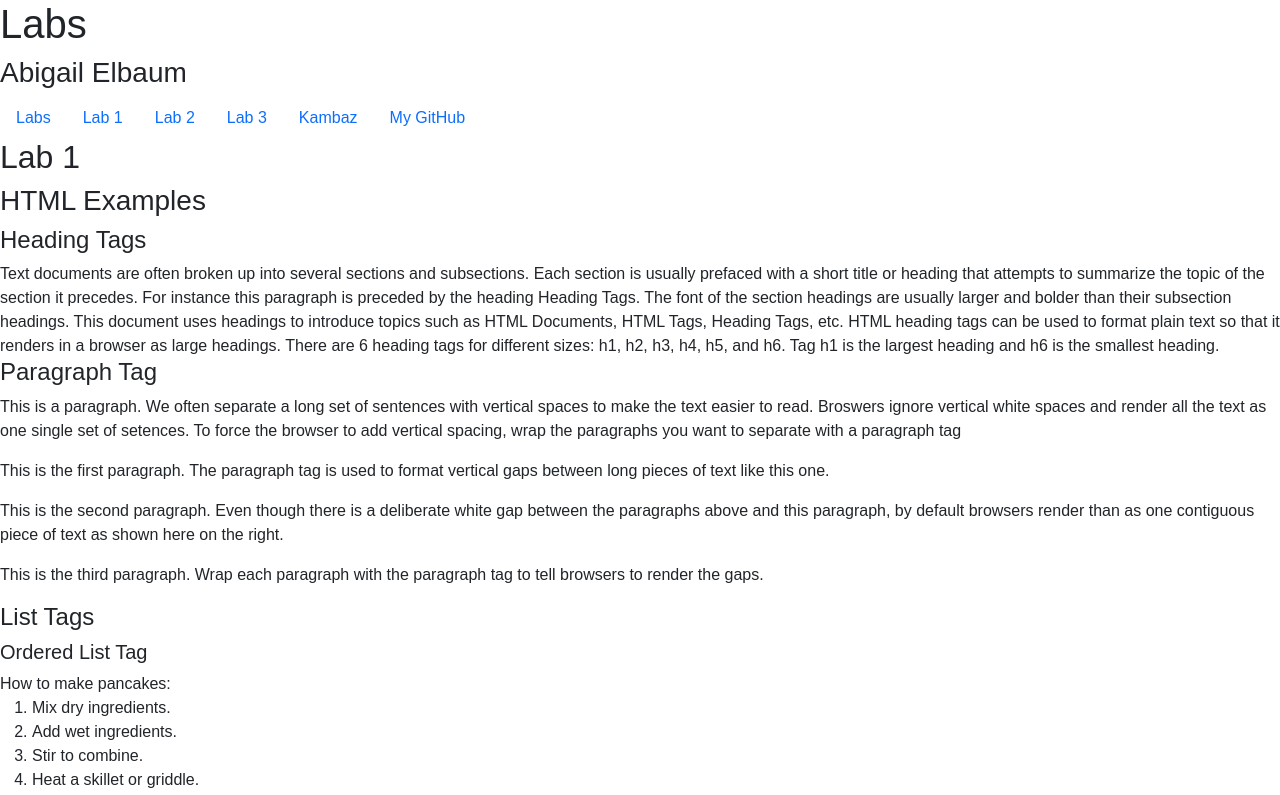
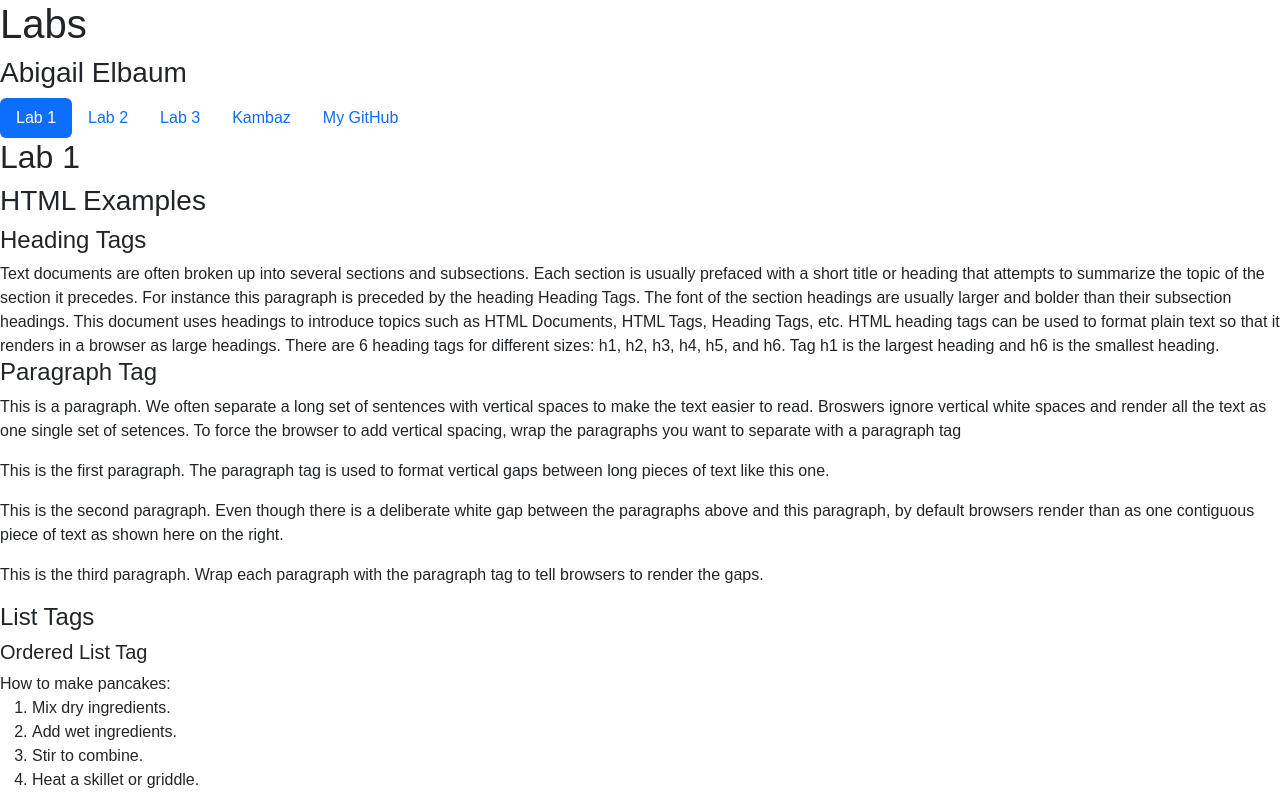
Before and after one commit to abbyelbaum/kambaz-react-web-app, a React (Vite) app: page /#/Labs/Lab1 in a window 1280 px wide. Shown: the top 795 px of the page. Built offline with nearby package versions, Linux system fonts and the light colour scheme.

Commit message:
Working with Location

```diff
--- a/src/Labs/TOC.tsx
+++ b/src/Labs/TOC.tsx
@@ -1,25 +1,21 @@
 import Nav from "react-bootstrap/Nav";
+import { useLocation } from "react-router";
+import {Link} from "react-router-dom";
 
 export default function TOC() {
+    const {pathname} = useLocation();
+
     return(
-        <Nav variant="pills">
+        <Nav variant="pills" id="wd-toc">
+            <Nav.Item> <Nav.Link as={Link} to="/Labs/Lab1" id="wd-a1"
+                active={pathname.includes("Lab1")}> Lab 1 </Nav.Link> </Nav.Item>
+            <Nav.Item> <Nav.Link as={Link} to="/Labs/Lab2" id="wd-a2"
+                active={pathname.includes("Lab2")}> Lab 2 </Nav.Link> </Nav.Item>
+            <Nav.Item> <Nav.Link as={Link} to="/Labs/Lab3" id="wd-a3"
+                active={pathname.includes("Lab3")}> Lab 3 </Nav.Link> </Nav.Item>
+            <Nav.Item> <Nav.Link as={Link} to="/Kambaz" id="wd-a3"> Kambaz </Nav.Link> </Nav.Item>
             <Nav.Item>
-                <Nav.Link href="#/Labs">Labs</Nav.Link>
-            </Nav.Item>
-            <Nav.Item>
-                <Nav.Link href="#/Labs/Lab1">Lab 1</Nav.Link>
-            </Nav.Item>
-            <Nav.Item>
-                <Nav.Link href="#/Labs/Lab2">Lab 2</Nav.Link>
-            </Nav.Item>
-            <Nav.Item>
-                <Nav.Link href="#/Labs/Lab3">Lab 3</Nav.Link>
-            </Nav.Item>
-            <Nav.Item>
-                <Nav.Link href="#/Kambaz">Kambaz</Nav.Link>
-            </Nav.Item>
-            <Nav.Item>
-                <Nav.Link href="https://github.com/abbyelbaum/kambaz-react-web-app/tree/a2">My GitHub</Nav.Link>
+                <Nav.Link href="https://github.com/abbyelbaum/kambaz-react-web-app/tree/a3" target="_blank">My GitHub</Nav.Link>
             </Nav.Item>
         </Nav>
     );
```
